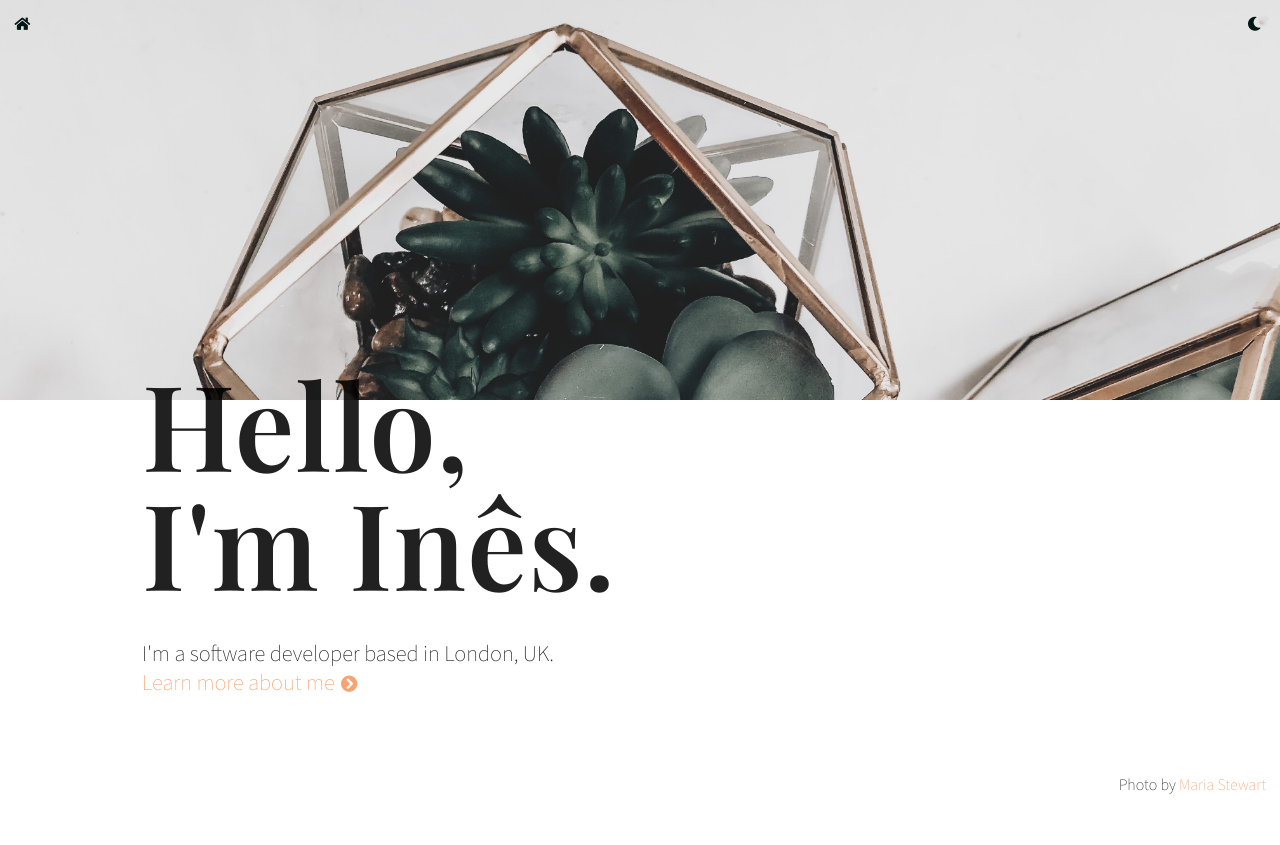
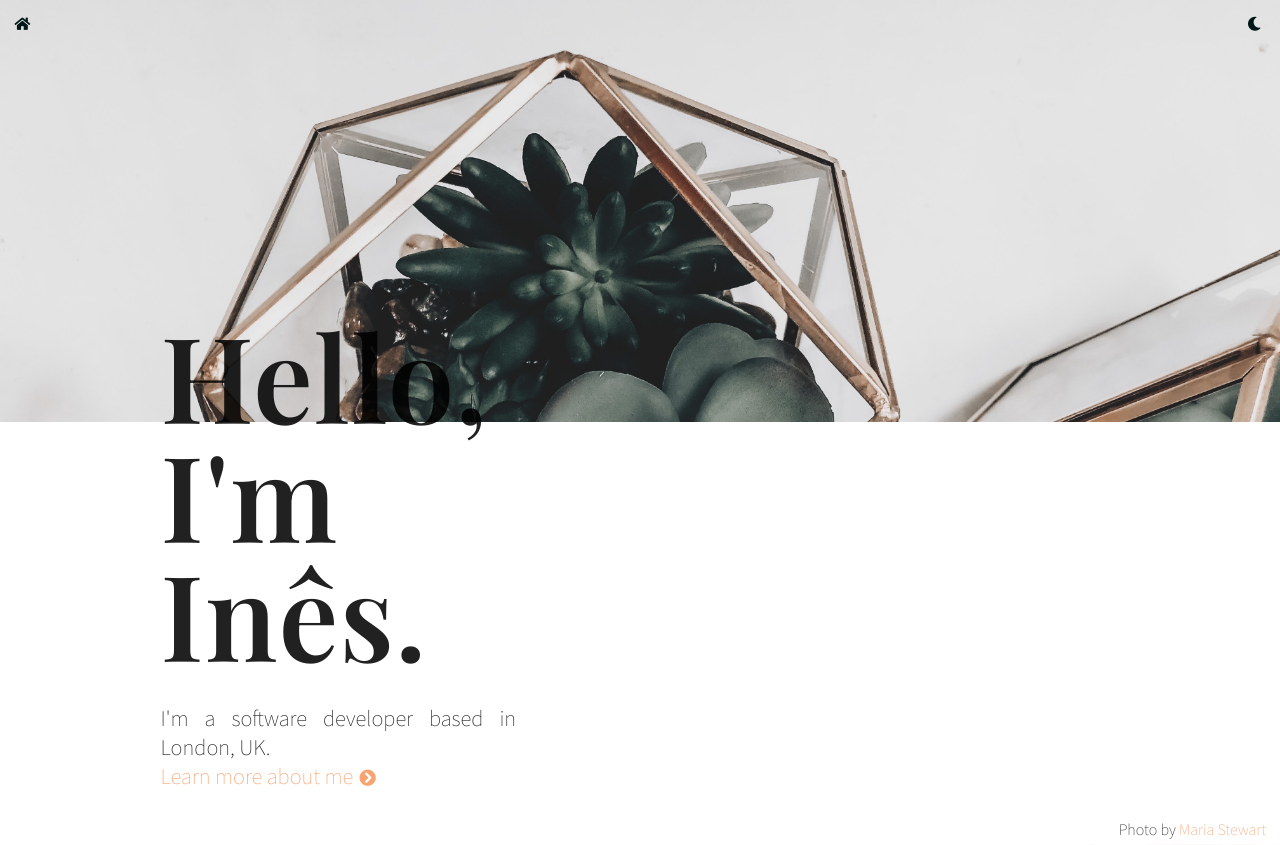
Before and after one commit to inescsim/my-website, a React (Create React App) app: page /about in a window 1280 px wide. Before the commit the page ends 800 px from the top, so only its background shows below. Built offline with nearby package versions, Linux system fonts and the light colour scheme.

Commit message:
changes size of sections on about me page and right and left margins to have less white space.

```diff
--- a/src/App.scss
+++ b/src/App.scss
@@ -75,7 +75,7 @@ footer, nav, .main-section, .left-margin, .right-margin {
 }
 
 .left-margin, .right-margin {
-  flex: 0 0 10vw;
+  flex: 0 0 1vw;
 }
 
 .left-margin {
@@ -88,11 +88,12 @@ footer, nav, .main-section, .left-margin, .right-margin {
 }
 
 .welcome-section-left {
-  flex: 1;
+  flex: 0 0 35vw;
   display: flex;
   flex-direction: column;
   justify-content: center;
   margin-top: 55%;
+  margin-left: 25%;
 
   .welcome-text {
     letter-spacing: 0.077778rem;
@@ -158,7 +159,7 @@ footer, nav, .main-section, .left-margin, .right-margin {
   margin-bottom: 5%;
 
   img {
-    width: 70%;
+    width: 50%;
     border-radius: 10px;
   }
 }
@@ -170,16 +171,14 @@ footer, nav, .main-section, .left-margin, .right-margin {
 }
 
 .about-me-content {
-  flex: 0 0 27vw;
-
   a {
     font-family: Lato,'Helvetica Neue',Arial,Helvetica,sans-serif;
     font-size: 1.1rem;
   }
 }
 
-.experience-content {
-  flex: 0 0 27vw;
+.about-content-sections {
+  flex: 0 0 35vw;
 }
 
 .experience-item {
@@ -274,7 +273,7 @@ footer, nav, .main-section, .left-margin, .right-margin {
     opacity: 0.9;
   }
 
-  p, .sun {
+  p {
     color: #F5F5F5;
     opacity: 0.9;
   }
--- a/src/components/AboutMe.js
+++ b/src/components/AboutMe.js
@@ -11,7 +11,7 @@ const AboutMe = () => {
             </div>
             <div className="about-me-subsection">
                 <h4>About</h4>
-                <div className="about-me-content">
+                <div className="about-me-content about-content-sections">
                     <p>Hi! My name is Inês (Portuguese pronunciation: <a href="https://translate.google.com/?sl=auto&tl=pt&text=In%C3%AAs&op=translate" target="_blank" rel="noopener noreferrer">iˈneʃ</a>). I'm 28 years old and live in London, UK. I moved here in early 2019 for work.</p><p>I have a bachelor in Informatics Engineering by the <a href="https://www.uc.pt/en" target="_blank" rel="noopener noreferrer">University of Coimbra</a> and have been working as a software developer for a few years now.</p><p>My hobbies include reading and playing Minecraft. I also enjoy listening to the occasional podcast (<a href="https://softskills.audio/" target="_blank" rel="noopener noreferrer">Soft Skills Engineering</a> and <a href="https://www.nosuchthingasafish.com/" target="_blank" rel="noopener noreferrer">No Such Thing As A Fish</a> being my favorites at the moment).</p><p>At the end of 2020 I decided to add learning French and <a href="https://reactjs.org/" target="_blank" rel="noopener noreferrer">React</a> to the list - this website is a result of the latter. So far it has allowed me to learn about React, CSS and Flexbox, and GitHub Actions. You can find the code on my <a href="https://github.com/inescsim/my-website" alt="" target="_blank" rel="noopener noreferrer">GitHub account</a>.</p><p>I'm always looking for interesting opportunities, so feel free to <a href="mailto:ines.csim@gmail.com" alt="">say hi</a>!</p>
                     <p className="about-me-icons">
                         <a href="https://www.linkedin.com/in/inescsim/" alt="" target="_blank" rel="noopener noreferrer"><i className="large linkedin icon rotate"></i></a>
@@ -26,7 +26,7 @@ const AboutMe = () => {
                         <a href={cv} download="InesSimoesCV" className="download-cv-btn"><i className="download icon rotate"></i> Download CV</a>
                     </div>
                 </div>
-                <div className="experience-content">
+                <div className="about-content-sections">
                     <Experience />
                 </div>
             </div>
```
Also changed, not shown: src/components/Content.js (+5 -5 lines).
